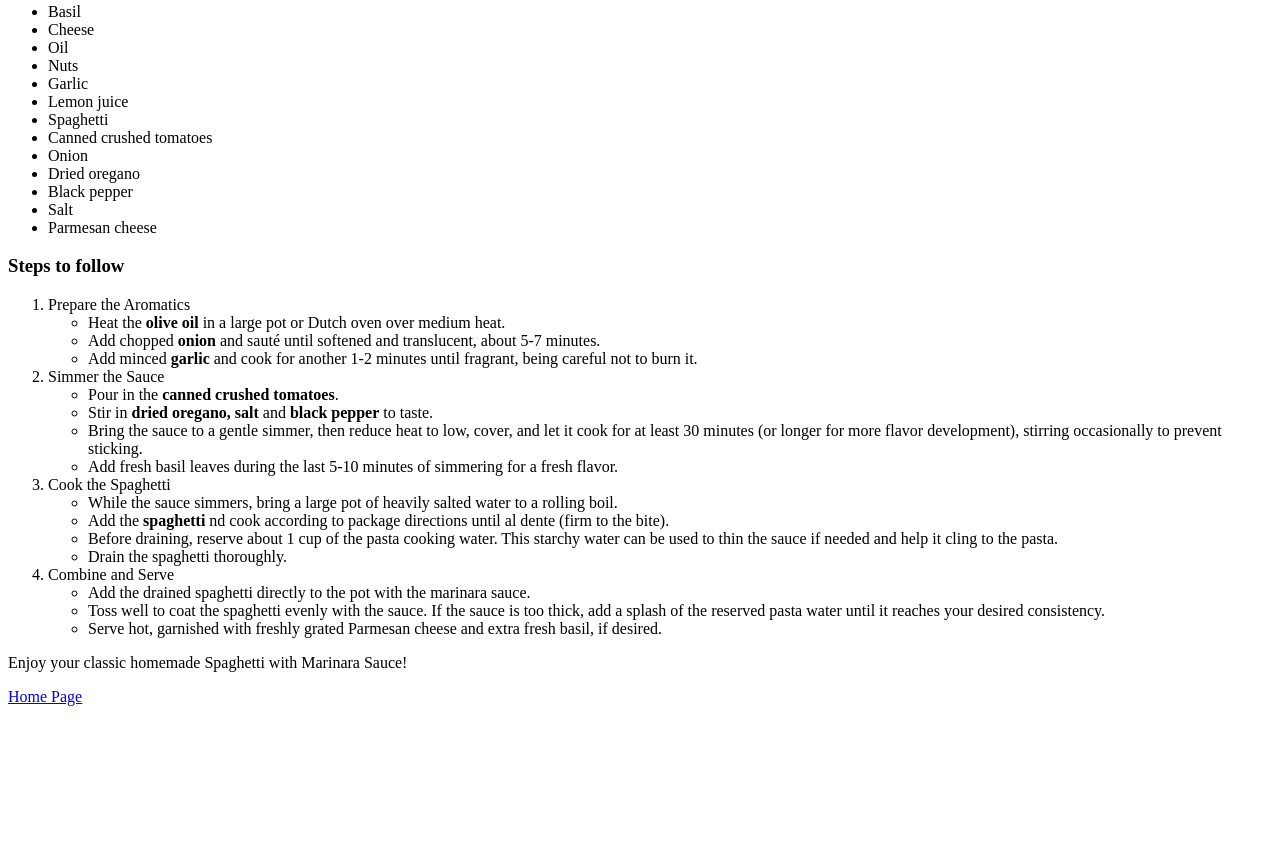
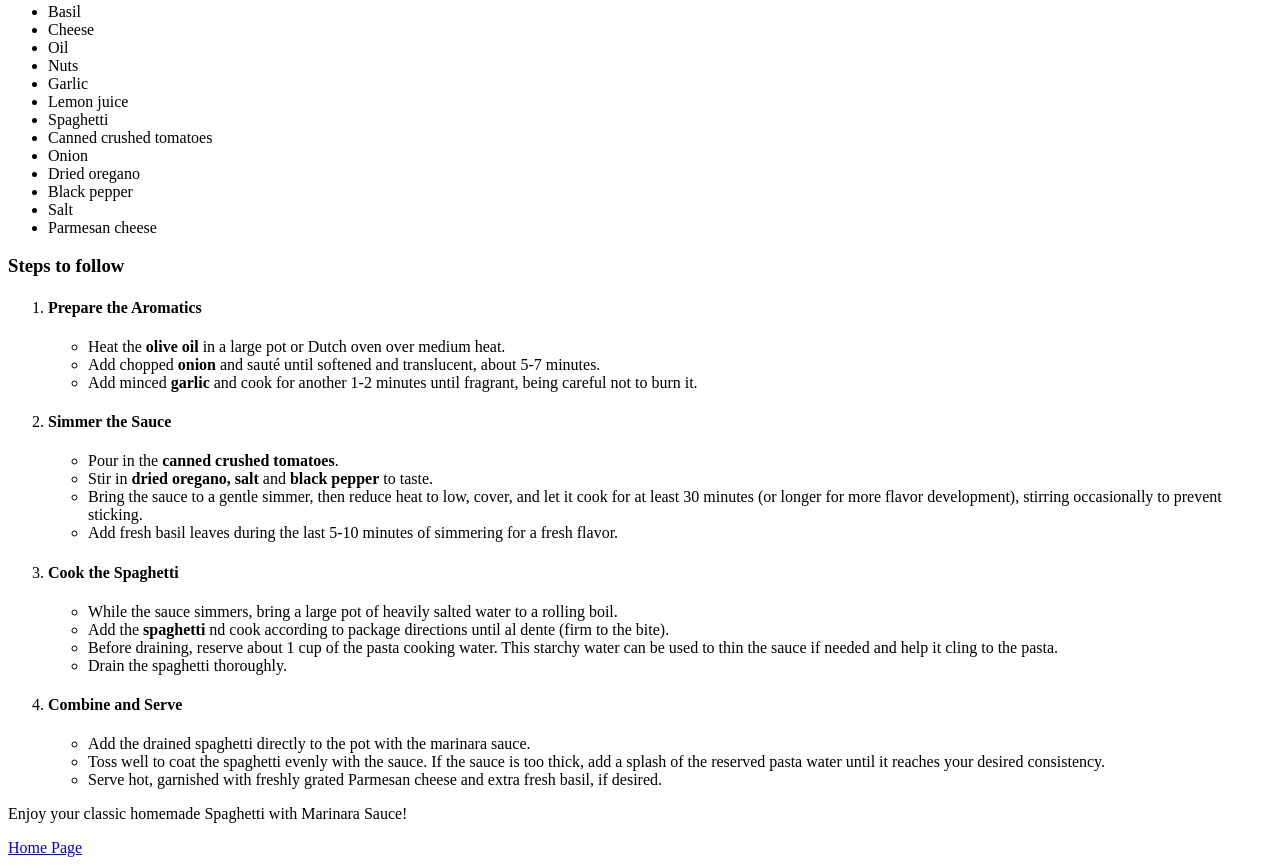
Before and after one commit to Cortalyx/odin-recipes, a plain HTML site: page recipes/spaghetti.html in a window 1280 px wide. Shown: the part 655-1520 px from the top of the page. Before the commit the page ends 1369 px from the top, so only its background shows below. Drawn offline with Linux system fonts and the light colour scheme.

Commit message:
Refactor: Add subheadings to spaghetti recipe steps

```diff
--- a/recipes/spaghetti.html
+++ b/recipes/spaghetti.html
@@ -30,27 +30,27 @@
                 </ul>
             <h3>Steps to follow</h3>
                 <ol>
-                    <li>Prepare the Aromatics</li>
+                    <li><h4>Prepare the Aromatics</h4></li>
                         <ul>
                             <li>Heat the <strong>olive oil</strong> in a large pot or Dutch oven over medium heat.</li>
                             <li>Add chopped <strong>onion</strong> and sauté until softened and translucent, about 5-7 minutes.</li>
                             <li>Add minced <strong>garlic</strong> and cook for another 1-2 minutes until fragrant, being careful not to burn it.</li>
                         </ul>
-                    <li>Simmer the Sauce</li>
+                    <li><h4>Simmer the Sauce</h4></li>
                         <ul>
                             <li>Pour in the <strong>canned crushed tomatoes</strong>.</li>
                             <li>Stir in <strong>dried oregano, salt</strong> and <strong>black pepper</strong> to taste.</li>
                             <li>Bring the sauce to a gentle simmer, then reduce heat to low, cover, and let it cook for at least 30 minutes (or longer for more flavor development), stirring occasionally to prevent sticking.</li>
                             <li>Add fresh basil leaves during the last 5-10 minutes of simmering for a fresh flavor.</li>
                         </ul>
-                    <li>Cook the Spaghetti</li>
+                    <li><h4>Cook the Spaghetti</h4></li>
                         <ul>
                             <li>While the sauce simmers, bring a large pot of heavily salted water to a rolling boil.</li>
                             <li>Add the <strong>spaghetti</strong> nd cook according to package directions until al dente (firm to the bite).</li>
                             <li>Before draining, reserve about 1 cup of the pasta cooking water. This starchy water can be used to thin the sauce if needed and help it cling to the pasta.</li>
                             <li>Drain the spaghetti thoroughly.</li>
                         </ul>
-                    <li>Combine and Serve</li>
+                    <li><h4>Combine and Serve</h4></li>
                         <ul>
                             <li>Add the drained spaghetti directly to the pot with the marinara sauce.</li>
                             <li>Toss well to coat the spaghetti evenly with the sauce. If the sauce is too thick, add a splash of the reserved pasta water until it reaches your desired consistency.</li>
```
